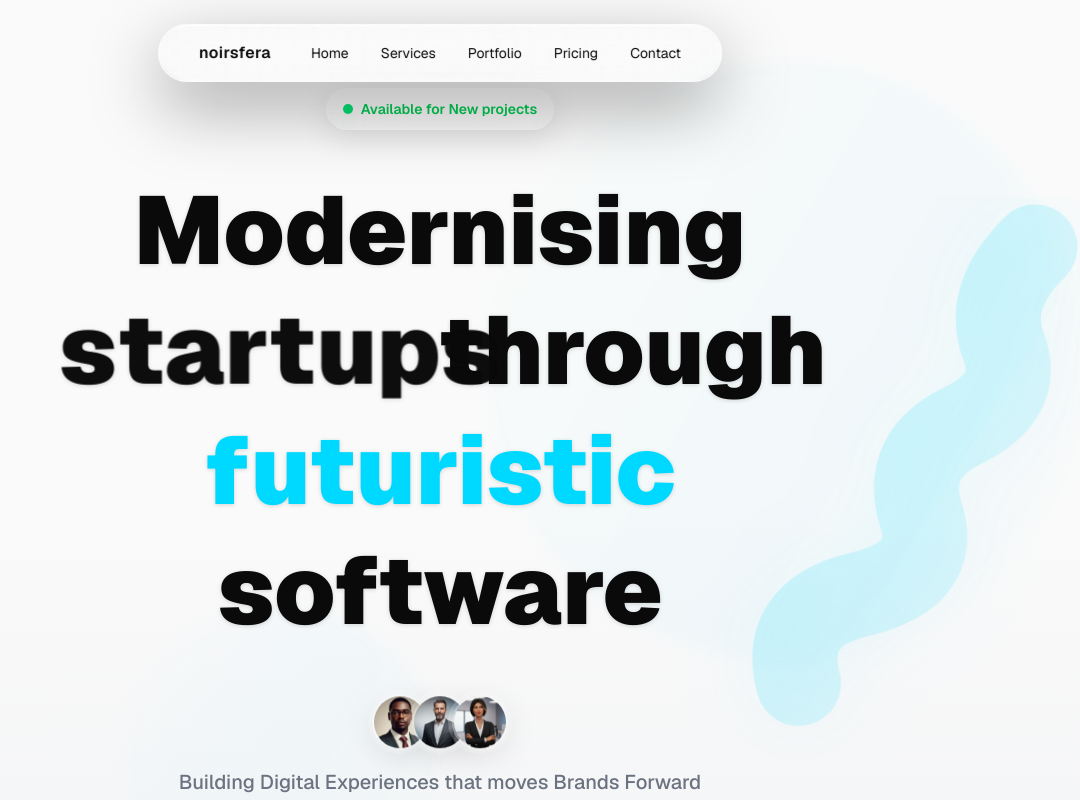
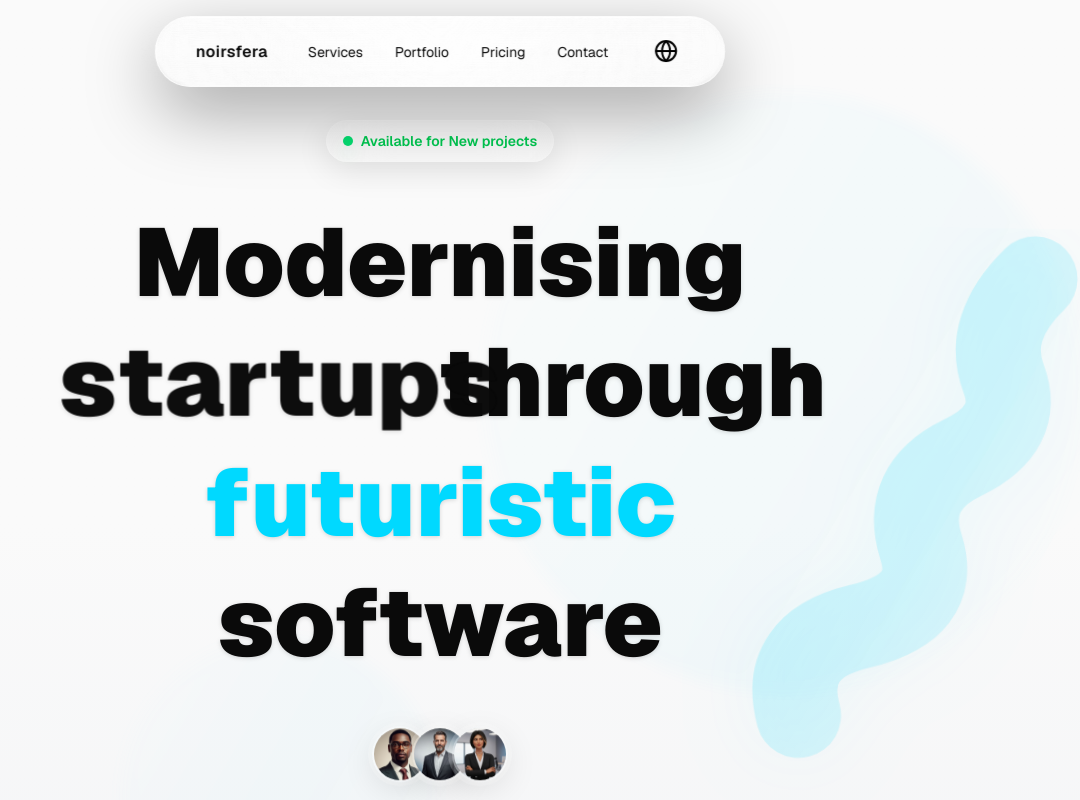
Before and after one commit to FlatBushZombies/noirsfera-agency, a Next.js app: page / in a window 1280 px wide. Shown: the top 800 px of the page, without its empty margins (200-1280 px from the left). Built offline with nearby package versions, Linux system fonts and the light colour scheme.

Commit message:
fix mobile nav

```diff
--- a/components/LanguageSwitcher.tsx
+++ b/components/LanguageSwitcher.tsx
@@ -42,7 +42,7 @@ export function LanguageSwitcher() {
         onClick={() => setIsOpen((prev) => !prev)}
         className="p-1.5 rounded-md text-white hover:text-primary hover:bg-primary/10 transition"
       >
-        <Globe className="w-6 h-6" />
+        <Globe className="w-6 h-6" color="black" />
       </button>
 
       {/* Dropdown */}
--- a/components/faq.tsx
+++ b/components/faq.tsx
@@ -40,7 +40,7 @@ const FAQ = () => {
 
       {/* Section Header */}
       <div className="mx-auto max-w-6xl px-4 sm:px-6 lg:px-8 relative z-10 pb-16 md:pb-20">
-        <div className="max-w-3xl">
+        <div className="max-w-3xl text-center">
           <p className="text-sm md:text-base font-semibold text-primary uppercase tracking-widest mb-4">
             {t.faq.badge}
           </p>
@@ -51,16 +51,18 @@ const FAQ = () => {
               <span className="absolute bottom-1 left-0 w-full h-4 bg-primary/20 blur-sm -rotate-1" />
             </span>
           </h2>
-          <p className="text-lg md:text-xl leading-relaxed text-text-secondary font-medium">{t.faq.subheading}</p>
+          <p className="text-lg md:text-xl leading-relaxed text-text-secondary font-medium">
+            {t.faq.subheading}
+          </p>
         </div>
       </div>
 
       {/* FAQ Content */}
       <div className="mx-auto max-w-6xl px-4 sm:px-6 lg:px-8 relative z-10">
         <div className="relative">
-          {/* Rotating Founder Image (Centered Above) */}
+          {/* Rotating Founder Image */}
           <div className="absolute -top-14 left-1/2 -translate-x-1/2 z-20 hidden lg:block">
-            <div className="relative size-20 overflow-hidden rounded-full border-2 border-white/60 bg-white/20 backdrop-blur-2xl shadow-[0_8px_32px_rgba(31,38,135,0.2),0_0_0_1px_rgba(255,255,255,0.8),inset_0_1px_0_rgba(255,255,255,0.9)]">
+            <div className="relative w-20 h-20 overflow-hidden rounded-full border-2 border-white/60 bg-white/20 backdrop-blur-2xl shadow-[0_8px_32px_rgba(31,38,135,0.2),0_0_0_1px_rgba(255,255,255,0.8),inset_0_1px_0_rgba(255,255,255,0.9)]">
               <AnimatePresence mode="wait">
                 <motion.img
                   key={currentIndex}
@@ -76,14 +78,11 @@ const FAQ = () => {
             </div>
           </div>
 
-          {/* FAQ Grid - Even Columns with Perfect Alignment */}
+          {/* FAQ Grid */}
           <div className="grid lg:grid-cols-2 gap-4 lg:gap-12 pt-8 auto-rows-fr">
-            {/* Left Column */}
             {faqItems.slice(0, halfLength).map((item, index) => (
               <FaqItem key={item.id} item={item} index={index} activeId={activeId} setActiveId={setActiveId} />
             ))}
-
-            {/* Right Column */}
             {faqItems.slice(halfLength).map((item, index) => (
               <FaqItem
                 key={item.id}
--- a/components/hero.tsx
+++ b/components/hero.tsx
@@ -87,7 +87,7 @@ export function Hero() {
     <section
       id="about"
       ref={heroRef}
-      className="relative min-h-screen flex items-center justify-center overflow-hidden bg-gradient-to-b from-background via-background to-surface pt-2"
+      className="relative min-h-screen flex items-center justify-center overflow-hidden mt-8 bg-gradient-to-b from-background via-background to-surface pt-2"
     >
       {/* Premium Liquid Background Blobs */}
       <div className="absolute top-16 right-0 w-[600px] h-[600px] rounded-full opacity-30 blur-[120px] bg-gradient-to-tr from-primary/30 via-primary/15 to-transparent animate-liquid"></div>
--- a/components/navbar.tsx
+++ b/components/navbar.tsx
@@ -1,14 +1,32 @@
 "use client";
 
-import { motion } from "framer-motion";
-import { useState } from "react";
-
-const links = ["Home", "Services", "Portfolio", "Pricing", "Contact"];
+import { motion, AnimatePresence } from "framer-motion";
+import { useState, useMemo } from "react";
+import { Menu, X } from "lucide-react";
+import { LanguageSwitcher } from "@/components/LanguageSwitcher";
+import { useLanguage } from "@/lib/LanguageContext";
+import { getTranslations } from "@/lib/translations";
 
 export default function NavBar() {
+  const { language } = useLanguage();
+  const t = getTranslations(language);
+
   const [pos, setPos] = useState({ x: "50%", y: "50%" });
+  const [open, setOpen] = useState(false);
+
+  const links = useMemo(
+    () => [
+      { label: t.navbar.services, id: "services" },
+      { label: t.navbar.portfolio, id: "portfolio" },
+      { label: t.navbar.pricing, id: "pricing" },
+      { label: t.navbar.contact, id: "contact" },
+    ],
+    [t]
+  );
 
   return (
+    <>
+      {/* NAV */}
       <motion.nav
         onMouseMove={(e) => {
           const rect = e.currentTarget.getBoundingClientRect();
@@ -17,16 +35,9 @@ export default function NavBar() {
             y: `${((e.clientY - rect.top) / rect.height) * 100}%`,
           });
         }}
-      animate={{
-        opacity: 1,
-        filter: ["blur(0px)", "blur(0.25px)", "blur(0px)"],
-      }}
-      transition={{
-        duration: 8,
-        repeat: Infinity,
-        ease: "easeInOut",
-      }}
         style={{
+          ["--x" as any]: pos.x,
+          ["--y" as any]: pos.y,
           animation: "glassWobble 6s ease-in-out infinite",
           background: `
             radial-gradient(
@@ -56,14 +67,16 @@ export default function NavBar() {
           `,
         }}
         className="
-        fixed top-6 left-1/2 -translate-x-1/2 z-50
-        flex items-center gap-10
-        px-10 py-4
+          fixed top-4 left-1/2 -translate-x-1/2 z-50
+          flex items-center justify-between
+          px-5 py-3
+          w-[calc(100%-1.5rem)]
           rounded-full
           border border-white/25
+          md:w-auto md:px-10 md:py-4 md:gap-10
         "
       >
-      {/* Liquid layers */}
+        {/* Glass layers */}
         <span className="liquid-noise rounded-inherit" />
         <span className="liquid-refraction rounded-inherit" />
 
@@ -72,32 +85,83 @@ export default function NavBar() {
           noirsfera
         </div>
 
-      {/* Links */}
-      <ul className="relative z-10 flex gap-8 text-sm">
-        {links.map((link) => {
-          // Map link text to section ID
-          const idMap: Record<string, string> = {
-            Home: "#",
-            Services: "services",
-            Portfolio: "portfolio",
-            Pricing: "pricing",
-            Contact: "contact",
-          };
-
-          return (
+        {/* Desktop links */}
+        <ul className="relative z-10 hidden md:flex gap-8 text-sm">
+          {links.map(({ label, id }) => (
             <li
-              key={link}
+              key={id}
               className="cursor-pointer transition-opacity hover:opacity-70"
               onClick={() => {
-                const section = document.getElementById(idMap[link]);
-                section?.scrollIntoView({ behavior: "smooth" });
+                document.getElementById(id)?.scrollIntoView({ behavior: "smooth" });
               }}
             >
-              {link}
+              {label}
             </li>
-          );
-        })}
+          ))}
         </ul>
+
+        {/* Actions */}
+        <div className="relative z-10 flex items-center gap-3">
+          <LanguageSwitcher />
+
+          {/* Mobile menu button */}
+          <button
+            onClick={() => setOpen(true)}
+            className="md:hidden p-1.5 rounded-full hover:bg-white/10 transition"
+            aria-label="Open menu"
+          >
+            <Menu size={20} />
+          </button>
+        </div>
       </motion.nav>
+
+      {/* MOBILE MENU */}
+      <AnimatePresence>
+        {open && (
+          <motion.div
+            initial={{ opacity: 0 }}
+            animate={{ opacity: 1 }}
+            exit={{ opacity: 0 }}
+            className="fixed inset-0 z-40 bg-black/40 backdrop-blur-xl md:hidden"
+          >
+            <motion.div
+              initial={{ y: 30, opacity: 0 }}
+              animate={{ y: 0, opacity: 1 }}
+              exit={{ y: 30, opacity: 0 }}
+              className="
+                absolute inset-x-4 top-20
+                rounded-3xl
+                border border-white/20
+                bg-white/10
+                backdrop-blur-2xl
+                p-8
+                space-y-6
+              "
+            >
+              <button
+                onClick={() => setOpen(false)}
+                className="absolute top-4 right-4 p-2 rounded-full hover:bg-white/10"
+                aria-label="Close menu"
+              >
+                <X size={20} />
+              </button>
+
+              {links.map(({ label, id }) => (
+                <button
+                  key={id}
+                  className="block w-full text-left text-lg font-medium"
+                  onClick={() => {
+                    document.getElementById(id)?.scrollIntoView({ behavior: "smooth" });
+                    setOpen(false);
+                  }}
+                >
+                  {label}
+                </button>
+              ))}
+            </motion.div>
+          </motion.div>
+        )}
+      </AnimatePresence>
+    </>
   );
 }
```
Also changed, not shown: components/FaqItem.tsx (+15 -10 lines). Lines whose indentation alone changed are shown as unchanged.
